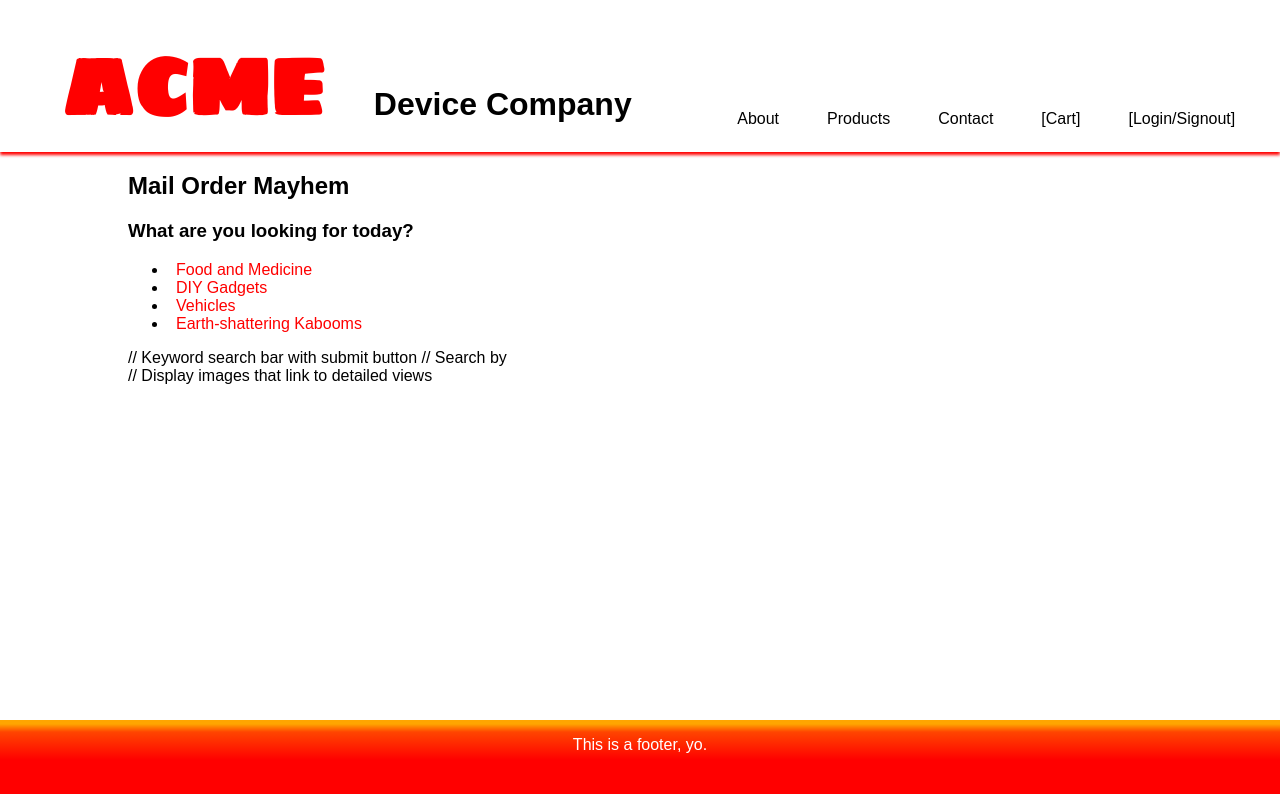
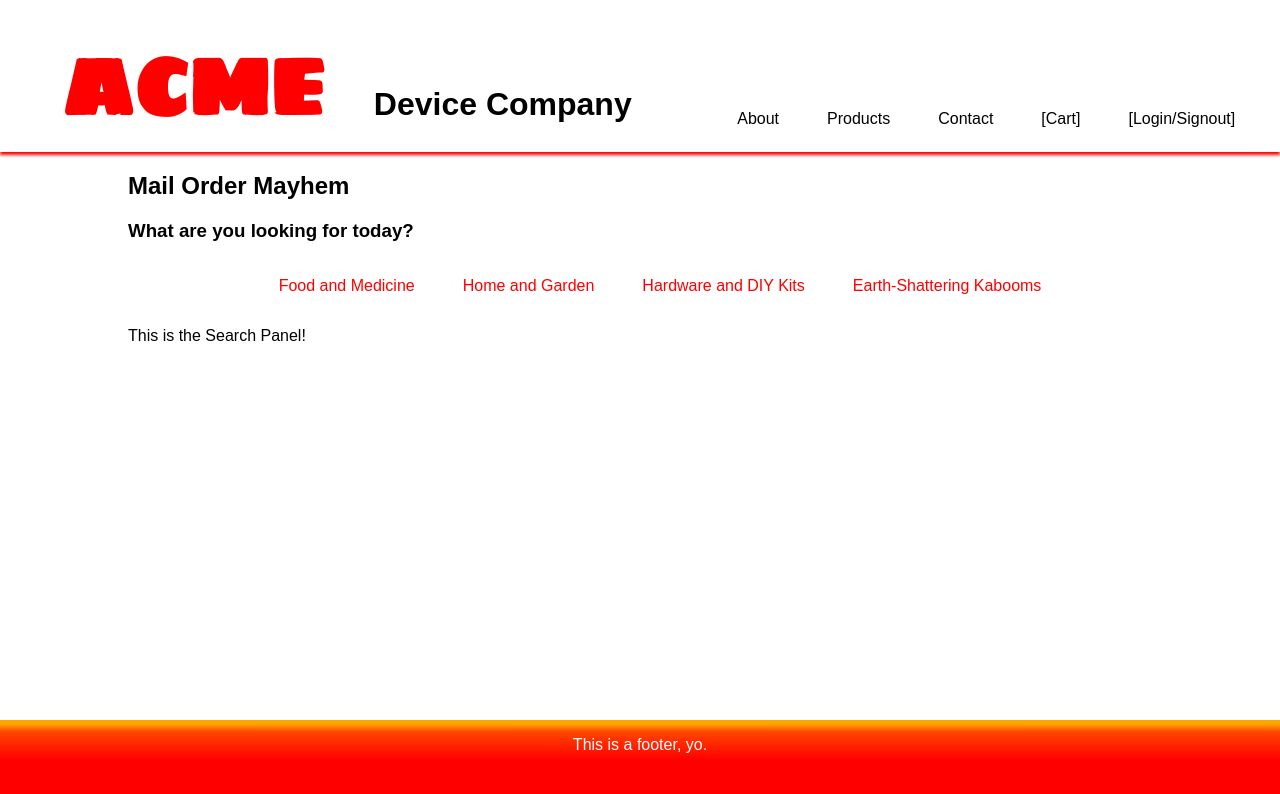
Before and after one commit to DontCallMeJennay/acme-website, a React (Create React App) app: page /products in a window 1280 px wide. Shown: the top 794 px of the page. Built offline with nearby package versions, Linux system fonts and the light colour scheme.

Commit message:
Added deets and routes to products page

```diff
--- a/src/components/contact.js
+++ b/src/components/contact.js
@@ -1,10 +1,18 @@
 import React from 'react';
+import {BrowserRouter as Router, Route, Link} from 'react-router-dom';
+import SearchPanel from './search-panel';
+import SearchResults from './search-results';
+
 export default class Contact extends React.Component {
     render() {
         return(
             <div>
                 <h2>This is the Contact Us component!</h2>
-                <p>It will include physical contact information, a written comment form, and a "self-help" option with drop-down menus.</p></div>
+                <p>It will include physical contact information, a written comment form, and a "self-help" option with drop-down menus.</p>
+                <p>Tab 1: Contact information: mailing address, phone number, email, etc.</p>
+                <p>Tab 2: Automated </p>
+                <p>Tab 3: Contact form with name, email or phone, and textbox</p>
+            </div>
         )
     }
 }
--- a/src/components/products/product-main.js
+++ b/src/components/products/product-main.js
@@ -1,27 +1,32 @@
 import React from 'react';
-import ReactForms from 'react-forms';
+import {BrowserRouter as Router, Route, Link} from 'react-router-dom';
+import SearchPanel from './search-panel';
+import SearchResults from './search-results';
+import '../../css/products.css';
+
 export default class ProductMain extends React.Component {
     render() {
         return (
+            <Router>
             <div>
                 <h2>Mail Order Mayhem</h2>
                 <h3>What are you looking for today?</h3>
                 <div className="product-nav">
                     <ul>
-                        <li><a>Food and Medicine</a></li>
-                        <li><a>DIY Gadgets</a></li>
-                        <li><a>Vehicles</a></li>
-                        <li><a>Earth-shattering Kabooms</a></li>
+                        <li><Link to="">Food and Medicine</Link></li>
+                        <li><Link to="">Home and Garden</Link></li>
+                        <li><Link to="">Hardware and DIY Kits</Link></li>
+                        <li><Link to="">Earth-Shattering Kabooms</Link></li>
                     </ul>
                 </div>
-                <div className="search-panel">
-                    // Keyword search bar with submit button
-                    // Search by
-                </div>
+
+                <SearchPanel />
+
                 <div className="search-results">
-                    // Display images that link to detailed views
+                    <Route path="/results" component={SearchResults}></Route>
                 </div>
             </div>
+            </Router>
         )
     }
 }
--- /dev/null
+++ b/src/components/products/search-panel.js
@@ -0,0 +1,12 @@
+import React from 'react';
+import { Form, Text, TextArea, Radio, RadioGroup, Select, Checkbox } from 'react-form';
+
+export default class SearchPanel extends React.Component {
+    render() {
+        return (
+            <div>
+                <p>This is the Search Panel!</p>
+            </div>
+        )
+    }
+}
--- /dev/null
+++ b/src/components/products/search-results.js
@@ -0,0 +1,11 @@
+import React from 'react';
+
+export default class SearchResults extends React.Component {
+    render() {
+        return (
+            <div>
+                <p></p>
+            </div>
+        )
+    }
+}
--- /dev/null
+++ b/src/css/products.css
@@ -0,0 +1,10 @@
+.product-nav ul {
+    display: flex;
+    flex-direction: row;
+    justify-content: center;
+}
+
+.product-nav li {
+    list-style: none;
+    padding: 1em;
+}
```
Also changed, not shown: 1 other file (tests, documents, lock files or other folders).
